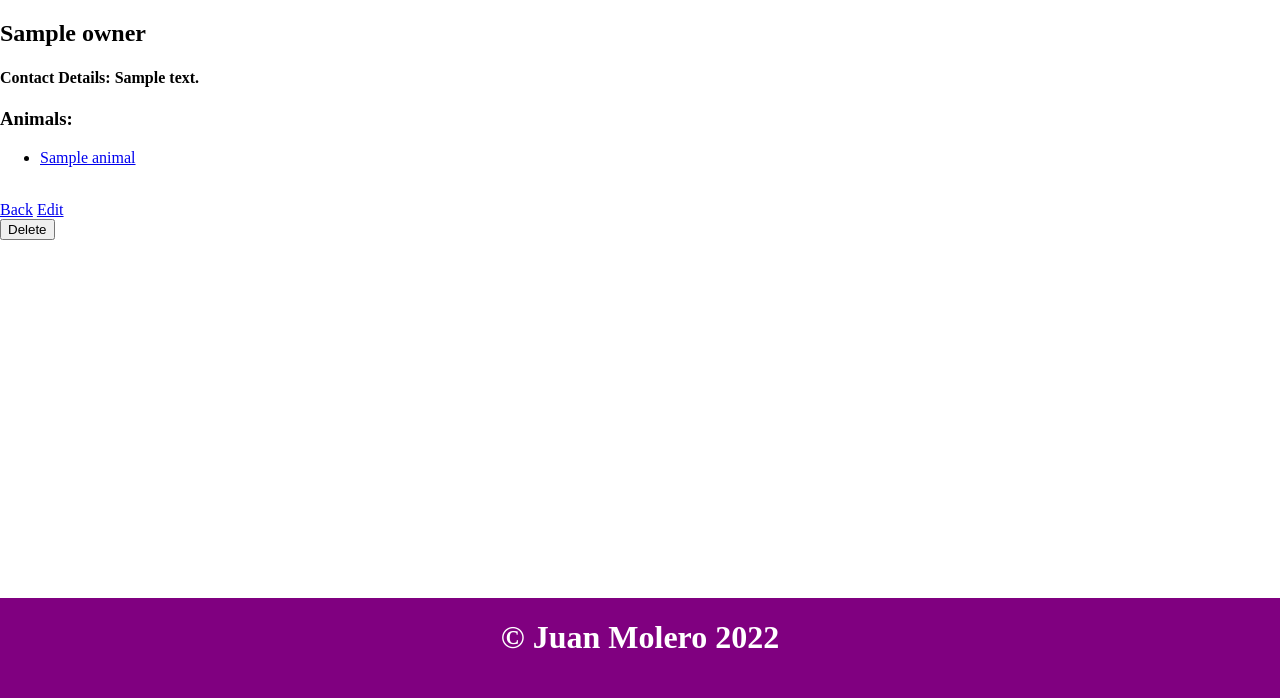
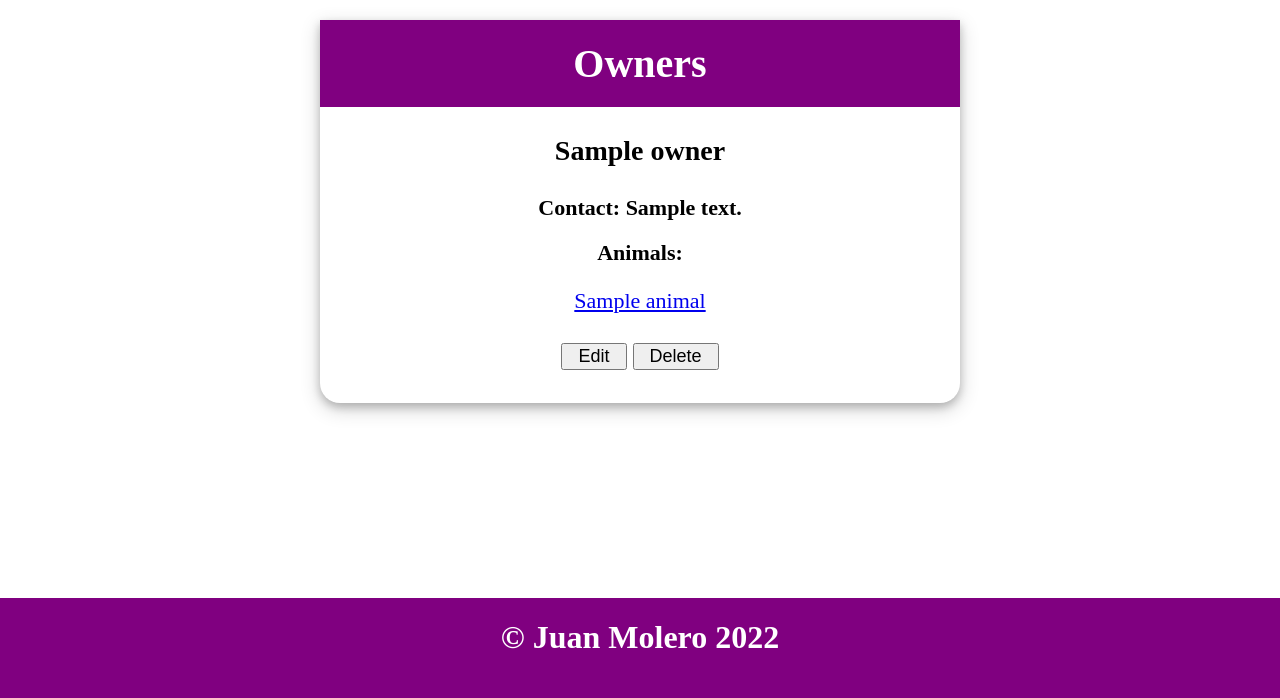
Before and after one commit to juanMoleroD/vet_management_project, a Flask app: page /owners/1 in a window 1280 px wide. Shown: the part 102-800 px from the top of the page. Run offline with Flask 2, Linux system fonts and the light colour scheme; a database or web service that is not in the repository returns one stand-in record (values such as "Sample title"); some libraries are stand-ins or nearby versions.

Commit message:
styling to owners pages

```diff
--- a/static/CSS/style.css
+++ b/static/CSS/style.css
@@ -108,7 +108,7 @@
 }
 
 .new-edit-form > .link-button {
-    width: 60%;
+    width: 65%;
     margin: auto;
 }
 
--- a/templates/owners/owner.html
+++ b/templates/owners/owner.html
@@ -1,26 +1,26 @@
 {% extends 'base.html' %}
 {% block content %}
-
-<article>
-    <h2>{{ owner.name }}</h2>
-    <h4>Contact Details: {{ owner.contact_details }}</h4>
-    <h3>Animals:</h3>
+<main>
+    <section class="card">
+        <h1>Owners</h1>
+        <section class="card-content">
+            <h1>{{ owner.name }}</h1>
+            <h2>Contact: {{ owner.contact_details }}</h1>
+                <h2>Animals: </h2>
                 <ul>
                     {% for animal in animals %}
                     <li><a href="/animals/{{ animal.id }}">{{ animal.name }}</a></li>
                     {% endfor %}
                 </ul>
-</article>
-<br>
-<nav>
-    <a href="/owners">Back</a>
-    <a href="/owners/{{ owner.id }}/edit">Edit</a>
-    <br>
+        </section>
+        <nav class="card-nav">
+            <form action="/owners/{{ owner.id }}/edit">
+                <input type="submit" value="Edit" class="link-button">
+            </form>
             <form action="/owners/{{ owner.id }}/delete" method="POST">
-        <input type="submit" value="Delete">
+                <input type="submit" value="Delete" class="link-button">
             </form>
-    </ul>
-
         </nav>
-
+    </section>
+</main>
 {% endblock %}
```
Also changed, not shown: templates/owners/new.html (+19 -16 lines), templates/owners/owners.html (+19 -12 lines). Lines whose indentation alone changed are shown as unchanged.
